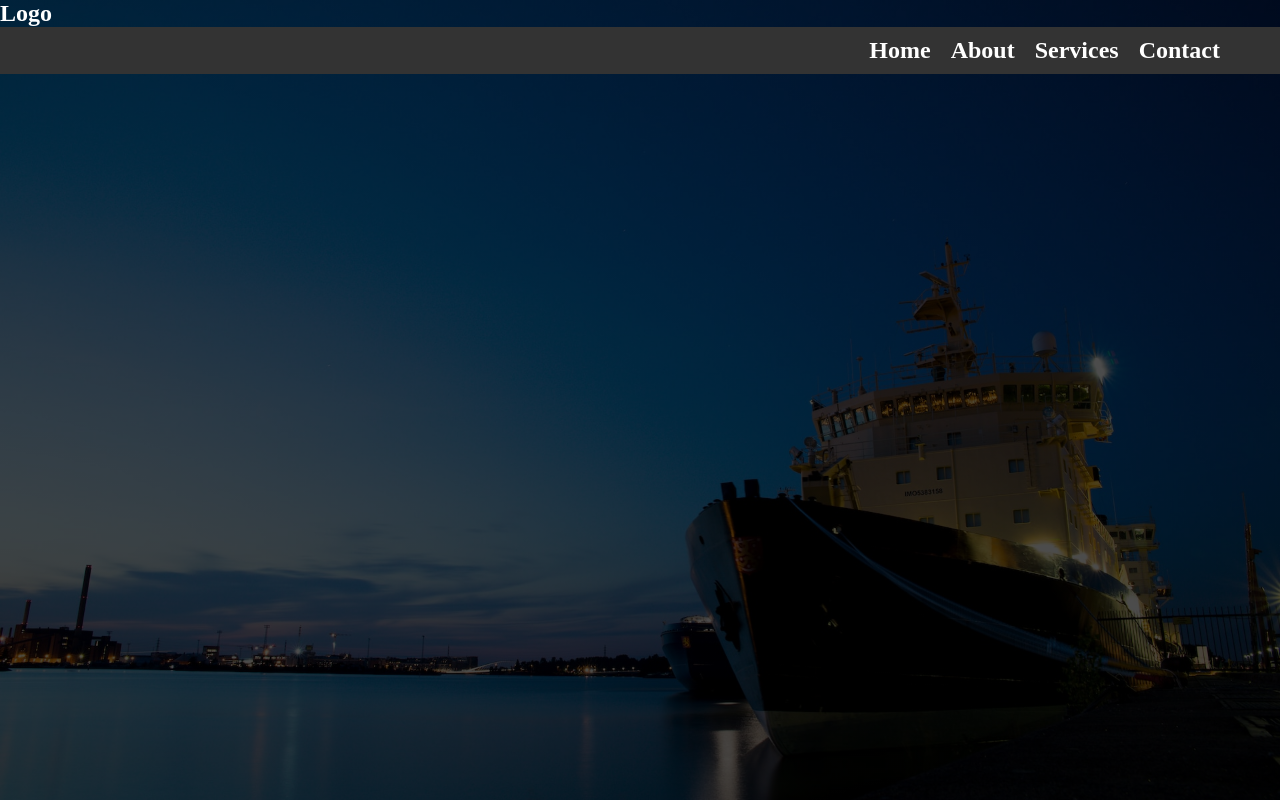
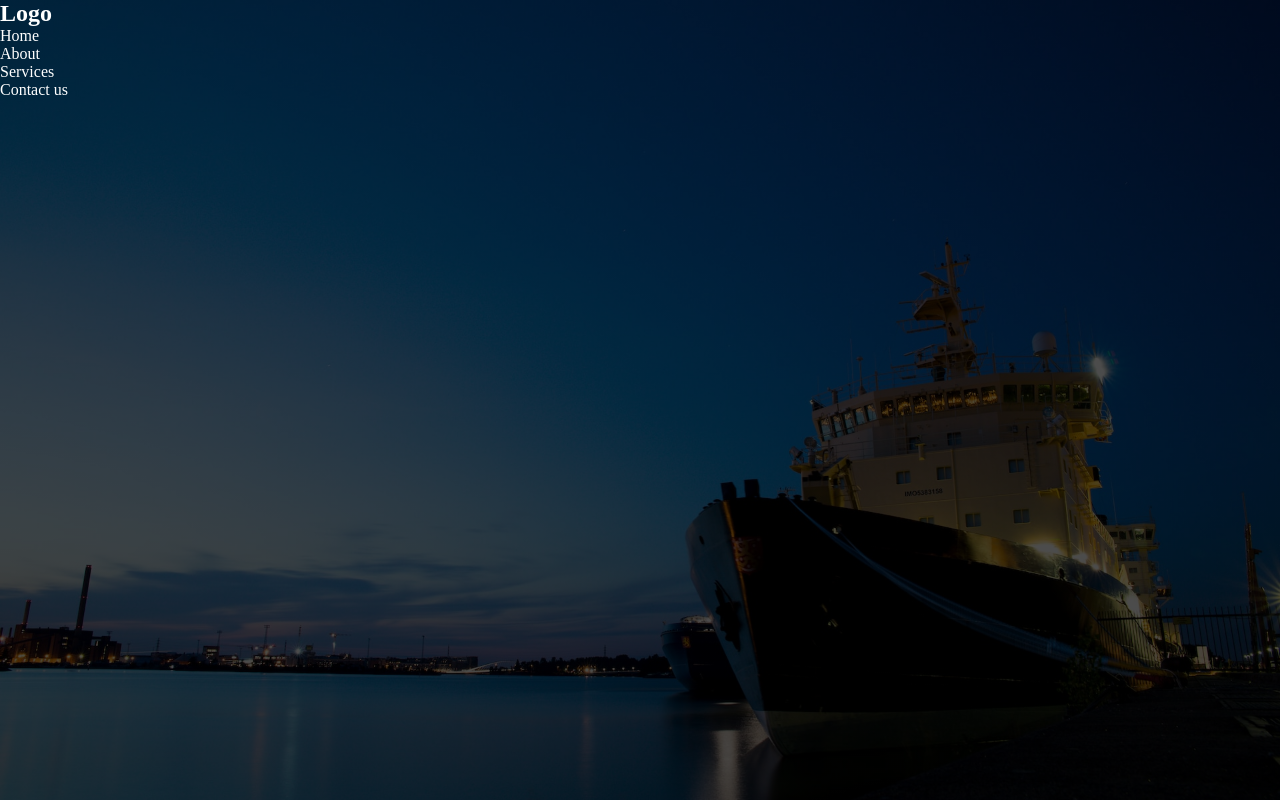
Before and after one commit to RenzKing/Practice, a plain HTML site: page index.html in a window 1280 px wide. Drawn offline with Linux system fonts and the light colour scheme.

Commit message:
fixing navbar

```diff
--- a/index.html
+++ b/index.html
@@ -13,10 +13,12 @@
         <h1>Logo</h1>
       </div>
       <div class="nav-links">
-        <a href="#"> <h2>Home</h2></a>
-        <a href="#"> <h2>About</h2></a>
-        <a href="#"> <h2>Services</h2></a>
-        <a href="#"> <h2>Contact</h2></a>
+       <ul>
+        <li>Home</li>
+        <li>About</li>
+        <li>Services</li>
+        <li>Contact us</li>
+       </ul>
       </div>
     </nav>
   </header>
--- a/styles.css
+++ b/styles.css
@@ -16,19 +16,3 @@ body {
   min-height: 100vh;
   background-size: cover;
 }
-
-.nav-links {
-  margin: auto;
-  padding-right: 50px;
-  background-color: #333;
-  display: flex;
-  justify-content: right;
-  align-items: top;
-  position: relative;
-}
-
-nav a {
-  margin: 10px;
-  color: #fff;
-  text-decoration: none;
-}
```
